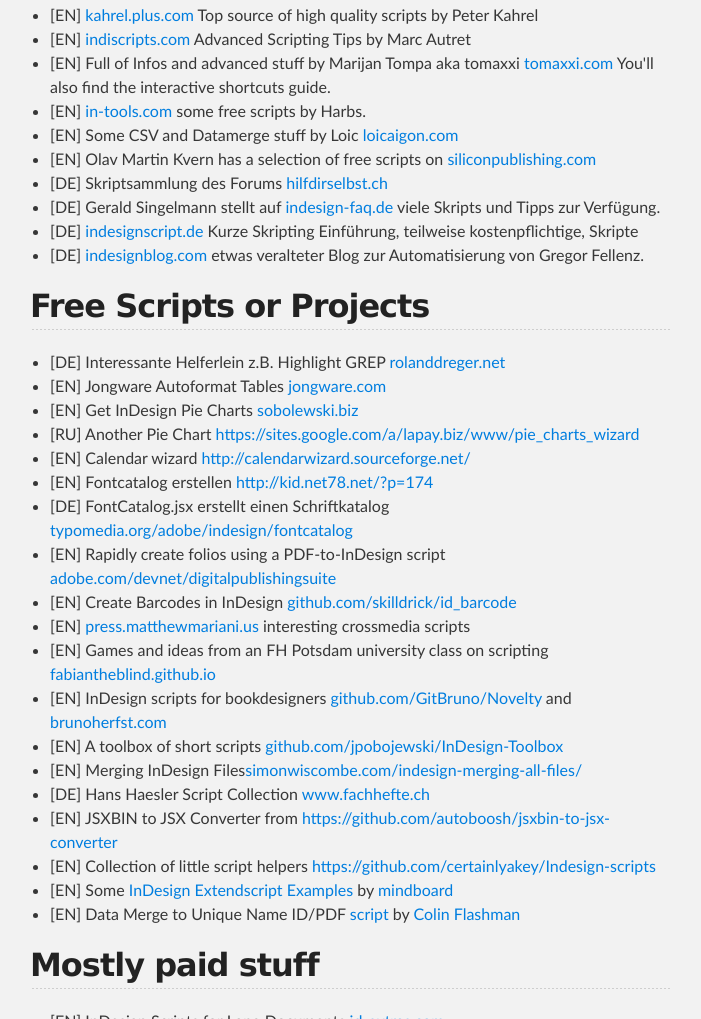
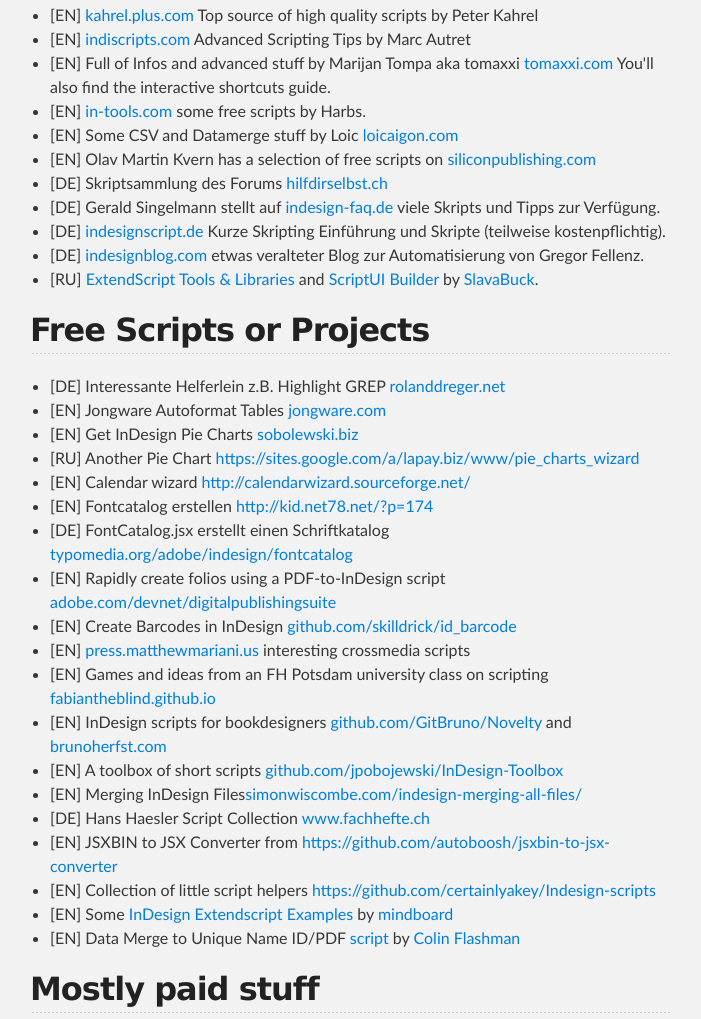
Before and after one commit to grefel/indesignjs-resources, a plain HTML site: page index.html in a window 1280 px wide. Shown: the part 1355-2374 px from the top of the page, without its empty margins (290-991 px from the left). Drawn offline with Linux system fonts and the light colour scheme.

Commit message:
Added SlavaBuck

```diff
--- a/index.html
+++ b/index.html
@@ -96,9 +96,14 @@
 		<li>[DE] Gerald Singelmann stellt auf <a href="http://www.indesign-faq.de/"
 			>indesign-faq.de</a> viele Skripts und Tipps zur Verfügung.</li>
 		<li>[DE] <a href="http://www.indesignscript.de/"
-			>indesignscript.de</a> Kurze Skripting Einführung, teilweise kostenpflichtige, Skripte</li>
+						>indesignscript.de</a> Kurze Skripting Einführung und Skripte (teilweise kostenpflichtig).</li>
 		<li>[DE] <a href="http://www.indesignblog.com/"
 			>indesignblog.com</a> etwas veralteter Blog zur Automatisierung von Gregor Fellenz.</li>
+					<li>[RU] <a href="https://github.com/SlavaBuck/Includes"
+							>ExtendScript Tools &amp; Libraries</a> and <a
+							href="https://github.com/SlavaBuck/DialogBuilder"
+							>ScriptUI Builder</a> by <a href="https://github.com/SlavaBuck"
+							>SlavaBuck</a>.</li>
 
 		</ul> <h2> <a id="single" class="anchor" href="#meta" aria-hidden="true"><span
 		class="octicon octicon-link"></span></a>Free Scripts or Projects</h2> <ul>
```
